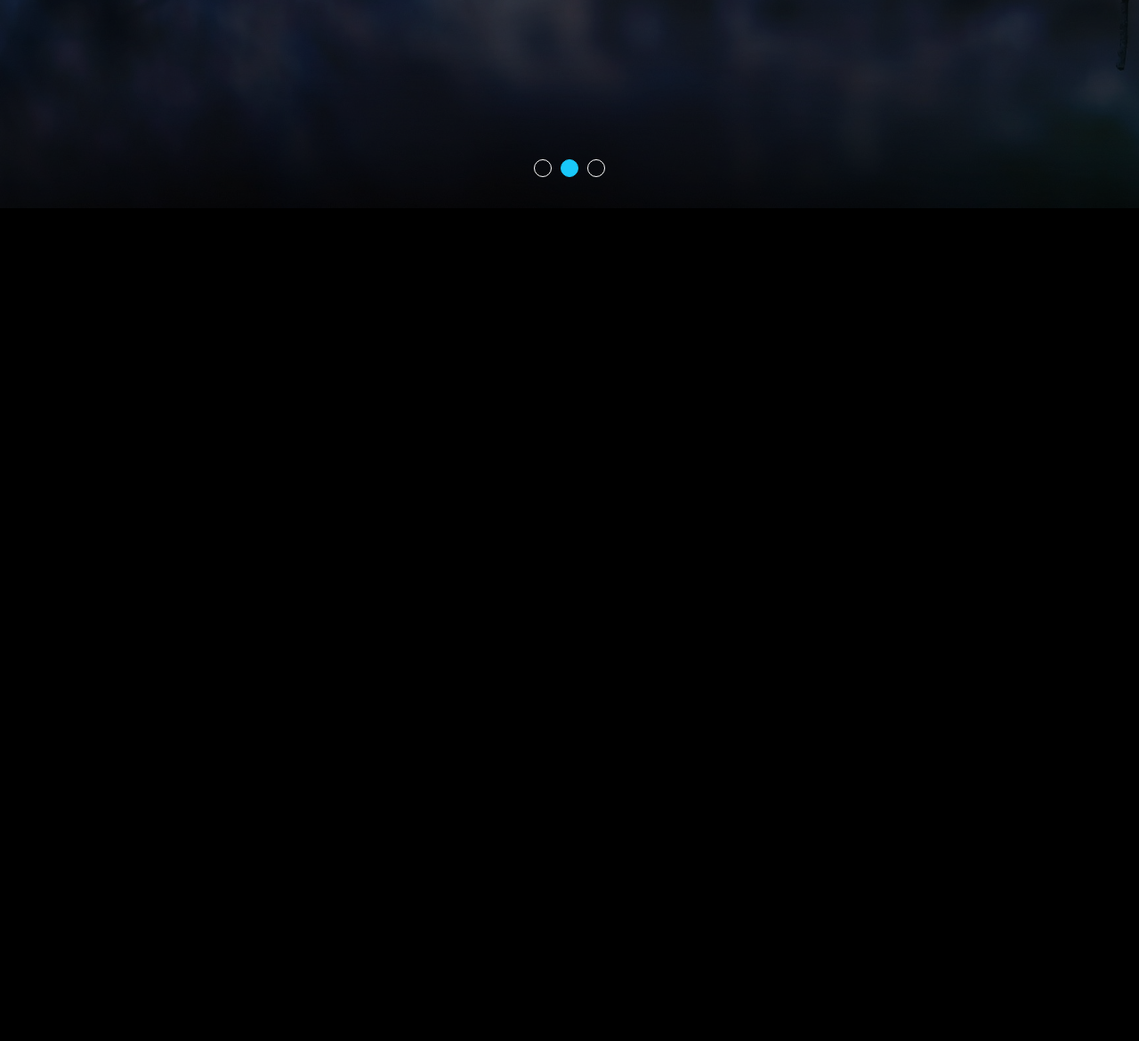
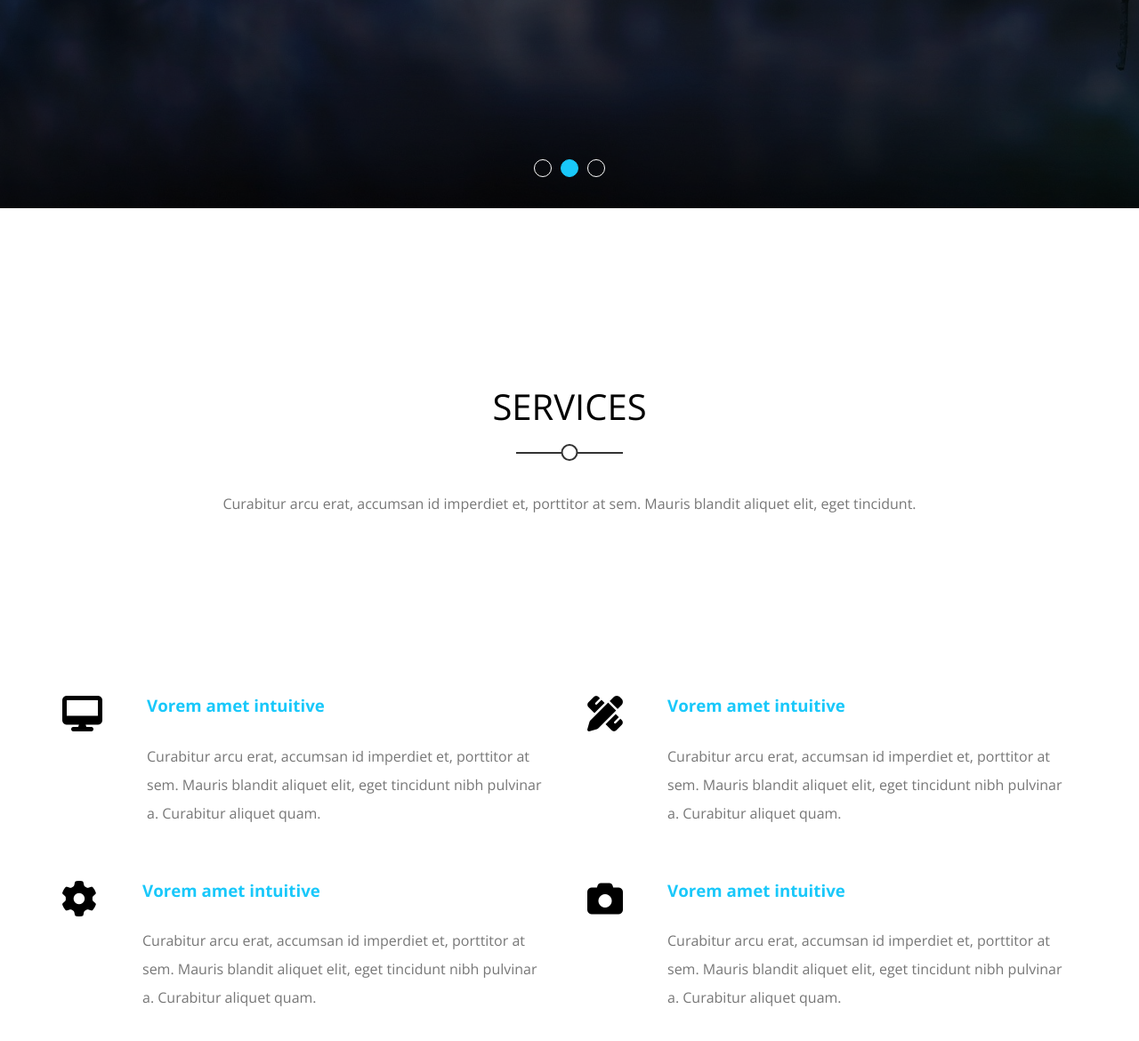
Before and after one commit to islam-solaiman/HTML-And-CSS-Responsive-Website---KASPER, a plain HTML site: page index.html in a window 1280 px wide. Shown: the part 566-1736 px from the top of the page at 89% size. Before the commit the page ends 800 px from the top, so only its background shows below. Drawn offline with nearby package versions, Linux system fonts and the light colour scheme.

Commit message:
added services section

```diff
--- a/css/kasper.css
+++ b/css/kasper.css
@@ -2,6 +2,7 @@
 :root{
     --main-color: #19c8fa;
     --transparent-color: rgb(15 116 143 / 70%);
+    --section-padding: 100px;
 }
 /* End Variables  */
 /* Start Global Rules  */
@@ -17,7 +18,6 @@
  }
 body{
     font-family: "Open Sans", sans-serif;
-    background-color: black;
 }
  ul{
     list-style: none;
@@ -234,3 +234,94 @@ header nav .form i{
 }
  /* End Landing
 /* -----------------------------------  */
+
+/* Start Main Heading  */
+.main-heading{
+    padding: 100px;
+    text-align: center;
+}
+.main-heading h2{
+    position: relative;
+    font-size: 40px;
+    font-weight: normal;
+    margin-bottom: 70px;
+    text-transform: uppercase;
+}
+
+.main-heading h2::before{
+    content: "";
+    position: absolute;
+    width: 120px;
+    height: 2px;
+    bottom: -30px;
+    left: 50%;
+    transform: translateX(-50%);
+    background-color: #333;
+}
+.main-heading h2::after{
+    content: "";
+    position: absolute;
+    width: 15px;
+    height: 15px;
+    border: 2px solid #333;
+    border-radius: 50%;
+    bottom: -38px;
+    left: 50%;
+    transform: translateX(-50%);
+    background-color: white;
+}
+.main-heading p{
+    width: 550px;
+    margin: 0 auto 100px;
+    width: 100%;
+    line-height: 2;
+    color: #777;
+}
+/* End Main Heading  */
+/* Start Services Section  */
+
+.services{
+    padding-top: var(--section-padding);
+    padding-bottom: var(--section-padding);
+}
+@media (min-width: 768px){
+    .services .services-container{
+        display: grid;
+        grid-template-columns: repeat(auto-fill, minmax(450px, 1fr));
+        grid-column-gap: 40px;
+        grid-row-gap: 60px;
+
+    }
+}
+
+.serv-box i{
+    font-size: 40px;
+    margin-right: 50px;
+}
+
+@media (max-width: 768px){
+    .serv-box{
+        display: flex;
+        flex-direction: column;
+        text-align: center;
+        margin-bottom: 40px;
+    }
+    .serv-box i{
+
+        margin: 0 0 30px;
+    }
+}
+.serv-box{
+    display: flex;
+}
+.serv-box h3{
+   margin-bottom: 30px;
+   color: var(--main-color);
+}
+.serv-box p{
+    line-height: 2;
+    color: #777;
+ }
+
+
+/* End Services Section  */
--- a/index.html
+++ b/index.html
@@ -60,5 +60,54 @@
         </ul>
     </div>
     <!-- End Landing  -->
+    <!-- Start Services Section  -->
+    <div class="services">
+        <div class="container">
+            <div class="main-heading">
+                <h2>Services</h2>
+                <p>Curabitur arcu erat, accumsan id imperdiet et, porttitor at sem.
+                    Mauris blandit aliquet elit, eget tincidunt.</p>
+            </div>
+            <div class="services-container">
+                <div class="serv-box">
+                    <i class="fa-solid fa-desktop "></i>
+                    <div>
+                        <h3>Vorem amet intuitive</h3>
+                        <p>Curabitur arcu erat, accumsan id imperdiet et, porttitor at sem.
+                            Mauris blandit aliquet elit, eget tincidunt nibh pulvinar a.
+                            Curabitur aliquet quam.</p>
+                    </div>
+                </div>
+                <div class="serv-box">
+                    <i class="fa-solid fa-pen-ruler "></i>
+                    <div>
+                        <h3>Vorem amet intuitive</h3>
+                        <p>Curabitur arcu erat, accumsan id imperdiet et, porttitor at sem.
+                            Mauris blandit aliquet elit, eget tincidunt nibh pulvinar a.
+                            Curabitur aliquet quam.</p>
+                    </div>
+                </div>
+                <div class="serv-box">
+                    <i class="fa-solid fa-gear "></i>
+                    <div>
+                        <h3>Vorem amet intuitive</h3>
+                        <p>Curabitur arcu erat, accumsan id imperdiet et, porttitor at sem.
+                            Mauris blandit aliquet elit, eget tincidunt nibh pulvinar a.
+                            Curabitur aliquet quam.</p>
+                    </div>
+                </div>
+                <div class="serv-box">
+                    <i class="fa-solid fa-camera"></i>
+                    <div>
+                        <h3>Vorem amet intuitive</h3>
+                        <p>Curabitur arcu erat, accumsan id imperdiet et, porttitor at sem.
+                            Mauris blandit aliquet elit, eget tincidunt nibh pulvinar a.
+                            Curabitur aliquet quam.</p>
+                    </div>
+                </div>
+            </div>
+        </div>
+    </div>
+    <!-- End Services Section  -->
 </body>
 </html>
```
Also changed, not shown: index.htm (deleted, +0 -42 lines).
